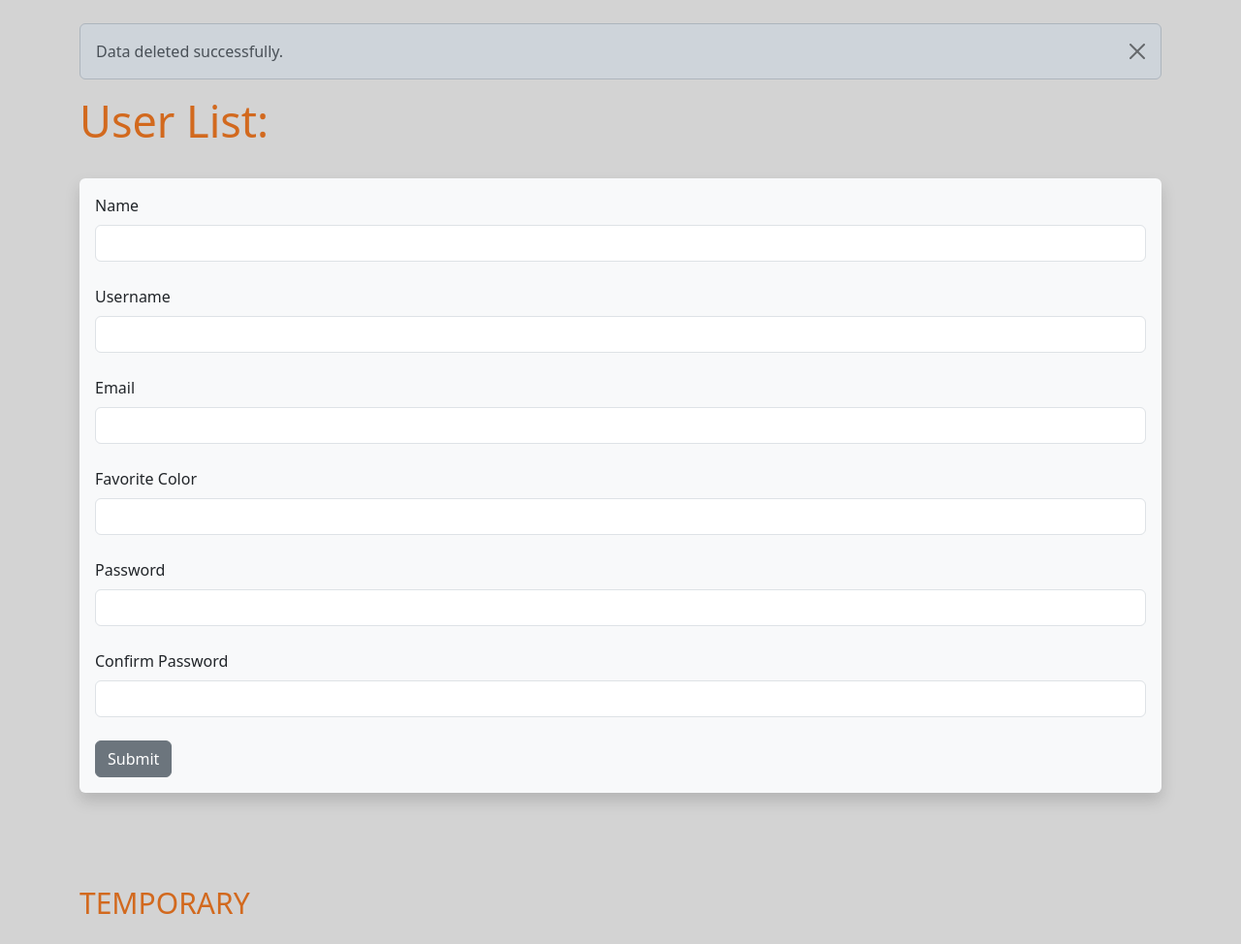
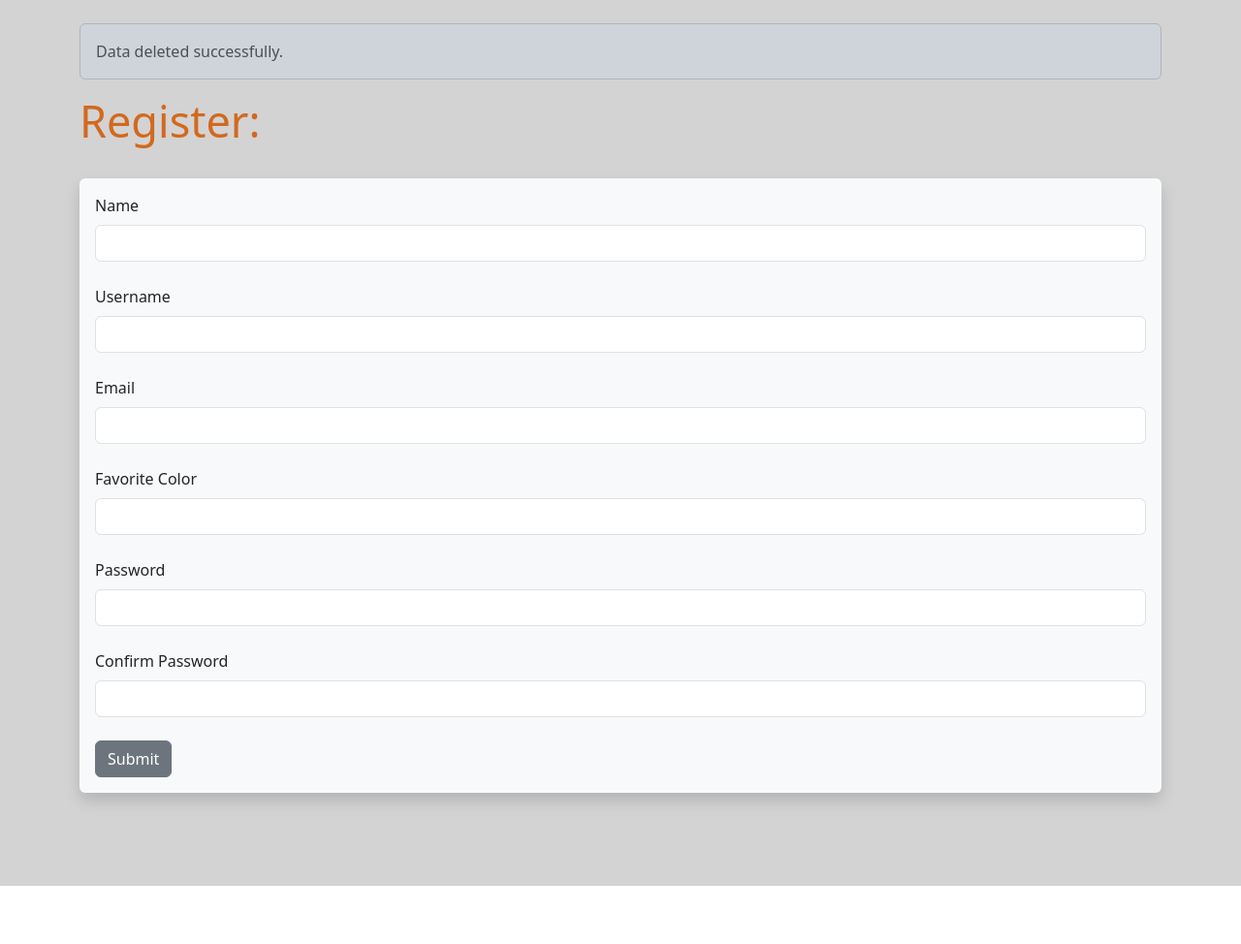
Before and after one commit to ASerdarSahin/website, a Flask app: page /delete/1 in a window 1280 px wide. Shown: the part 56-1030 px from the top of the page at 97% size. After the commit the page ends 970 px from the top, so only its background shows below. Run offline with Flask 3, Linux system fonts and the light colour scheme; the visitor is signed in with stand-in values (Sample User, id 1); data that the repository does not hold is empty; some libraries are stand-ins or nearby versions.

```diff
--- a/templates/add_post.html
+++ b/templates/add_post.html
@@ -3,9 +3,8 @@
 {% block content %}
 
 {% for message in get_flashed_messages() %}
-    <div class="alert alert-dark alert-dismissible show" role="alert">
+    <div class="alert alert-dark alert" role="alert">
         {{ message }}
-        <button type="button" class="btn-close" data-bs-dismiss="alert" aria-label="Close"></button> <!-- x button doesn't work -->
     </div>
 {% endfor %}
 
--- a/templates/add_user.html
+++ b/templates/add_user.html
@@ -3,9 +3,8 @@
 {% block content %}
 
 {% for message in get_flashed_messages() %}
-    <div class="alert alert-dark alert-dismissible show" role="alert">
+    <div class="alert alert-dark alert" role="alert">
         {{ message }}
-        <button type="button" class="btn-close" data-bs-dismiss="alert" aria-label="Close"></button> <!-- x button doesn't work -->
     </div>
 {% endfor %}
 
@@ -25,7 +24,7 @@
     </table>
 
 {% else %}
-    <h1> User List:</h1>
+    <h1> Register:</h1>
     <br/>
     <div class="shadow p-3 mb-5 bg-body-tertiary rounded">
     <form method="POST">
@@ -53,21 +52,6 @@
     </form>
     </div>
     <br/><br/>
-    <table class="table table-light table-hover table-bordered table-striped">
-
-    <h2> TEMPORARY </h2>
-
-    {% for our_user in our_users %}
-        <tr>
-        <td>
-        {{ our_user.id }}.  <a href="{{url_for('update', id=our_user.id)}}">{{ our_user.name }}</a>
-            - {{ our_user.username }} - {{ our_user.email }} - {{ our_user.favorite_color }}
-            - <a href="{{url_for('delete', id=our_user.id)}}">Delete</a>
-            - PW: {{ our_user.password_hash }}
-        </td>
-        </tr>
-    {% endfor %}
-    </table>
 {% endif %}
 
 {% endblock %}
--- a/templates/dashboard.html
+++ b/templates/dashboard.html
@@ -3,9 +3,8 @@
 {% block content %}
 
 {% for message in get_flashed_messages() %}
-    <div class="alert alert-dark alert-dismissible show" role="alert">
+    <div class="alert alert-dark alert" role="alert">
         {{ message }}
-        <button type="button" class="btn-close" data-bs-dismiss="alert" aria-label="Close"></button> <!-- x button doesn't work -->
     </div>
 {% endfor %}
 
--- a/templates/edit_post.html
+++ b/templates/edit_post.html
@@ -3,9 +3,8 @@
 {% block content %}
 
 {% for message in get_flashed_messages() %}
-    <div class="alert alert-dark alert-dismissible show" role="alert">
+    <div class="alert alert-dark alert" role="alert">
         {{ message }}
-        <button type="button" class="btn-close" data-bs-dismiss="alert" aria-label="Close"></button> <!-- x button doesn't work -->
     </div>
 {% endfor %}
 
--- a/templates/login.html
+++ b/templates/login.html
@@ -3,14 +3,13 @@
 {% block content %}
 
 {% for message in get_flashed_messages() %}
-    <div class="alert alert-dark alert-dismissible show" role="alert">
+    <div class="alert alert-dark alert" role="alert">
         {{ message }}
-        <button type="button" class="btn-close" data-bs-dismiss="alert" aria-label="Close"></button> <!-- x button doesn't work -->
     </div>
 {% endfor %}
 
 
-    <h1> Login! </h1>
+    <h1> Login: </h1>
     <br/><br/>
 
     <div class="shadow p-3 mb-5 bg-body-tertiary rounded">
--- a/templates/post.html
+++ b/templates/post.html
@@ -3,9 +3,8 @@
 {% block content %}
 
 {% for message in get_flashed_messages() %}
-    <div class="alert alert-dark alert-dismissible show" role="alert">
+    <div class="alert alert-dark alert" role="alert">
         {{ message }}
-        <button type="button" class="btn-close" data-bs-dismiss="alert" aria-label="Close"></button> <!-- x button doesn't work -->
     </div>
 {% endfor %}
 
@@ -61,6 +60,7 @@
         </div>
     {% endfor %}
     <br/>
+
     <form class="input-group mb-3" method='POST' action="/create-comment/{{ post.id }}">
         <input type="text" id="text" name="text" class="form-control" placeholder="Comment Here!"/>
         <button type="submit" class="btn btn-outline-dark">Comment</button>
--- a/templates/posts.html
+++ b/templates/posts.html
@@ -3,9 +3,8 @@
 {% block content %}
 
 {% for message in get_flashed_messages() %}
-    <div class="alert alert-dark alert-dismissible show" role="alert">
+    <div class="alert alert-dark alert" role="alert">
         {{ message }}
-        <button type="button" class="btn-close" data-bs-dismiss="alert" aria-label="Close"></button> <!-- x button doesn't work -->
     </div>
 {% endfor %}
 
--- a/templates/test_pw.html
+++ b/templates/test_pw.html
@@ -3,9 +3,8 @@
 {% block content %}
 
 {% for message in get_flashed_messages() %}
-    <div class="alert alert-dark alert-dismissible show" role="alert">
+    <div class="alert alert-dark alert" role="alert">
         {{ message }}
-        <button type="button" class="btn-close" data-bs-dismiss="alert" aria-label="Close"></button> <!-- x button doesn't work -->
     </div>
 {% endfor %}
 
--- a/templates/update.html
+++ b/templates/update.html
@@ -3,10 +3,8 @@
 {% block content %}
 
 {% for message in get_flashed_messages() %}
-    <div class="alert alert-dark alert-dismissible show" role="alert">
+    <div class="alert alert-dark alert" role="alert">
         {{ message }}
-            <button type="button" class="btn-close" data-bs-dismiss="alert" aria-label="Close"></button> <!-- x button doesn't work -->
-
     </div>
 {% endfor %}
 
```
Also changed, not shown: static/images/725fd94a-06f9-11ee-bb0c-4cd5776c6de9_eclair.jpg (added), static/images/f466a075-06f7-11ee-a4c0-4cd5776c6de9_cinnamonRoll.jpg (added), 1 other file.
